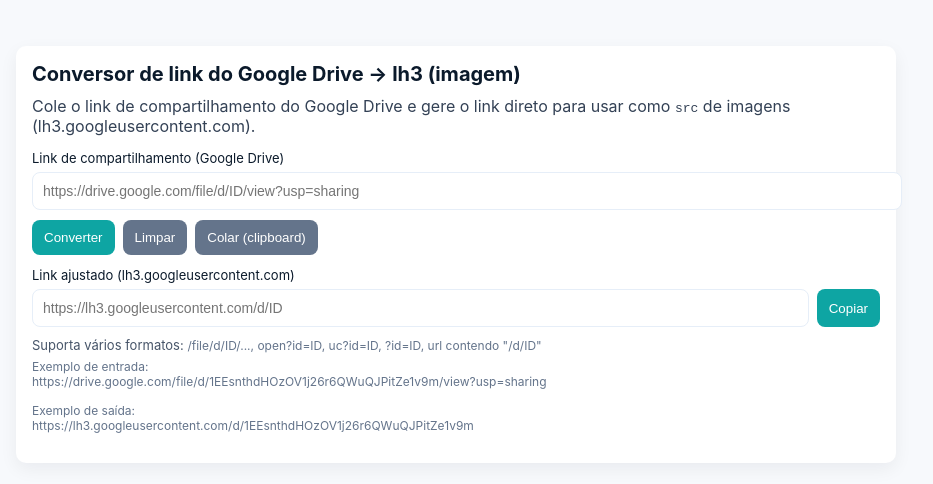
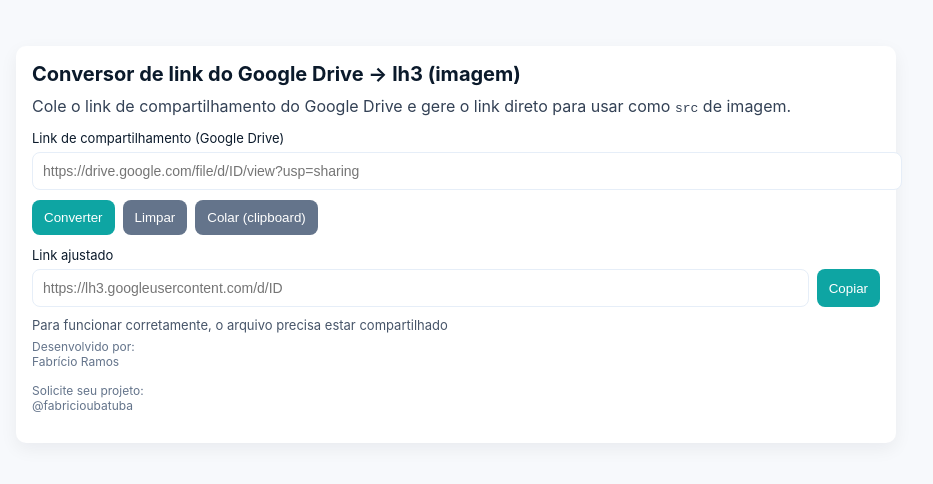
Before and after one commit to fabricioubatuba/conversor, a plain HTML site: page index.html in a window 1280 px wide. Shown: the whole page, without its empty margins (184-1117 px from the left). Drawn offline with Linux system fonts and the light colour scheme.

Commit message:
Update index.html

```diff
--- a/index.html
+++ b/index.html
@@ -24,7 +24,7 @@
 <body>
   <div class="card">
     <h1>Conversor de link do Google Drive → lh3 (imagem)</h1>
-    <p>Cole o link de compartilhamento do Google Drive e gere o link direto para usar como <code>src</code> de imagens (lh3.googleusercontent.com).</p>
+    <p>Cole o link de compartilhamento do Google Drive e gere o link direto para usar como <code>src</code> de imagem.</p>
 
     <label for="inputLink">Link de compartilhamento (Google Drive)</label>
     <input id="inputLink" type="text" placeholder="https://drive.google.com/file/d/ID/view?usp=sharing" />
@@ -36,12 +36,12 @@
     </div>
 
     <div style="margin-top:12px">
-      <label for="outputLink">Link ajustado (lh3.googleusercontent.com)</label>
+      <label for="outputLink">Link ajustado</label>
       <div style="display:flex;gap:8px">
         <input id="outputLink" type="text" readonly placeholder="https://lh3.googleusercontent.com/d/ID" />
         <button id="btnCopy">Copiar</button>
       </div>
-      <div class="note">Suporta vários formatos: <span class="small">/file/d/ID/..., open?id=ID, uc?id=ID, ?id=ID, url contendo "/d/ID"</span></div>
+      <div class="note">Para funcionar corretamente, o arquivo precisa estar compartilhado</div>
     </div>
 
     <div class="preview" id="previewArea" style="display:none">
@@ -49,8 +49,8 @@
       <img id="previewImg" class="preview-img" alt="preview" src="" />
     </div>
 
-    <p class="small">Exemplo de entrada: <br>https://drive.google.com/file/d/1EEsnthdHOzOV1j26r6QWuQJPitZe1v9m/view?usp=sharing</p>
-    <p class="small">Exemplo de saída: <br>https://lh3.googleusercontent.com/d/1EEsnthdHOzOV1j26r6QWuQJPitZe1v9m</p>
+    <p class="small">Desenvolvido por: <br>Fabrício Ramos</p>
+    <p class="small">Solicite seu projeto: <br>@fabricioubatuba</p>
   </div>
 
   <script>
```
